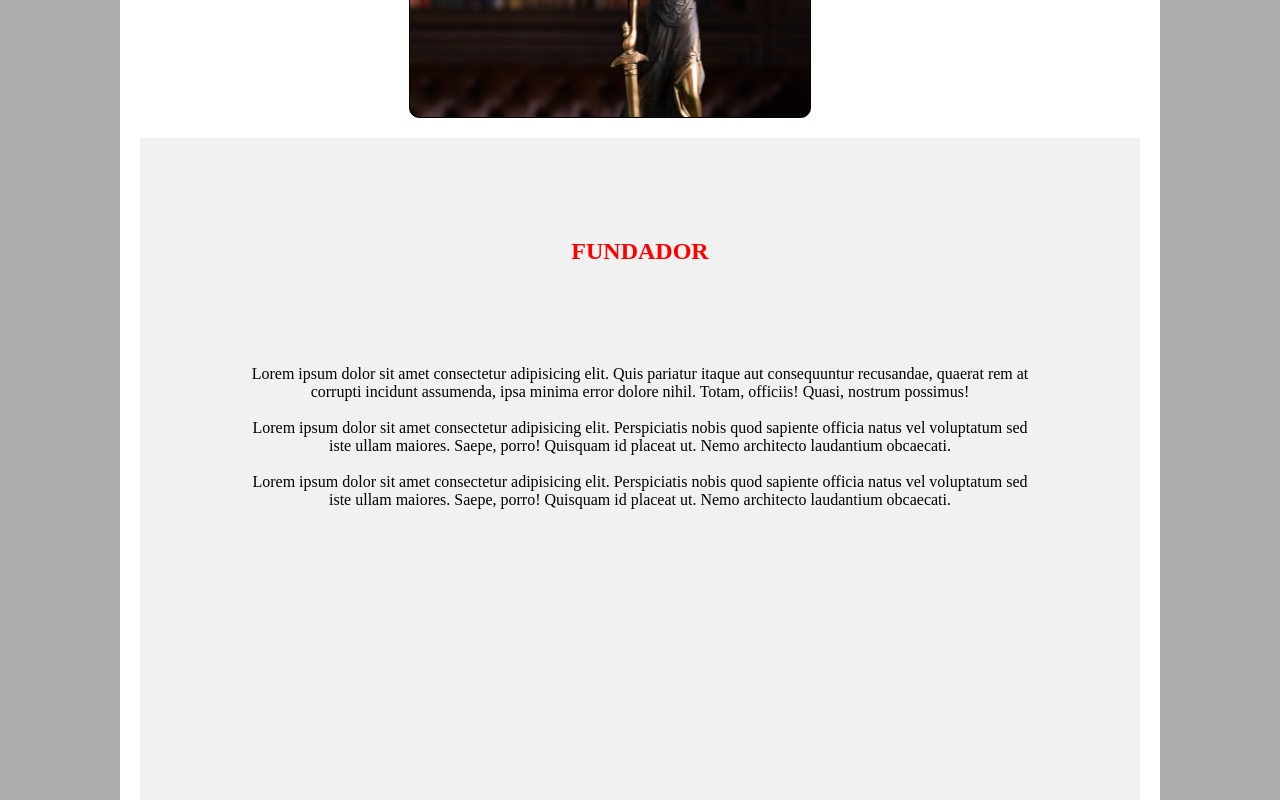
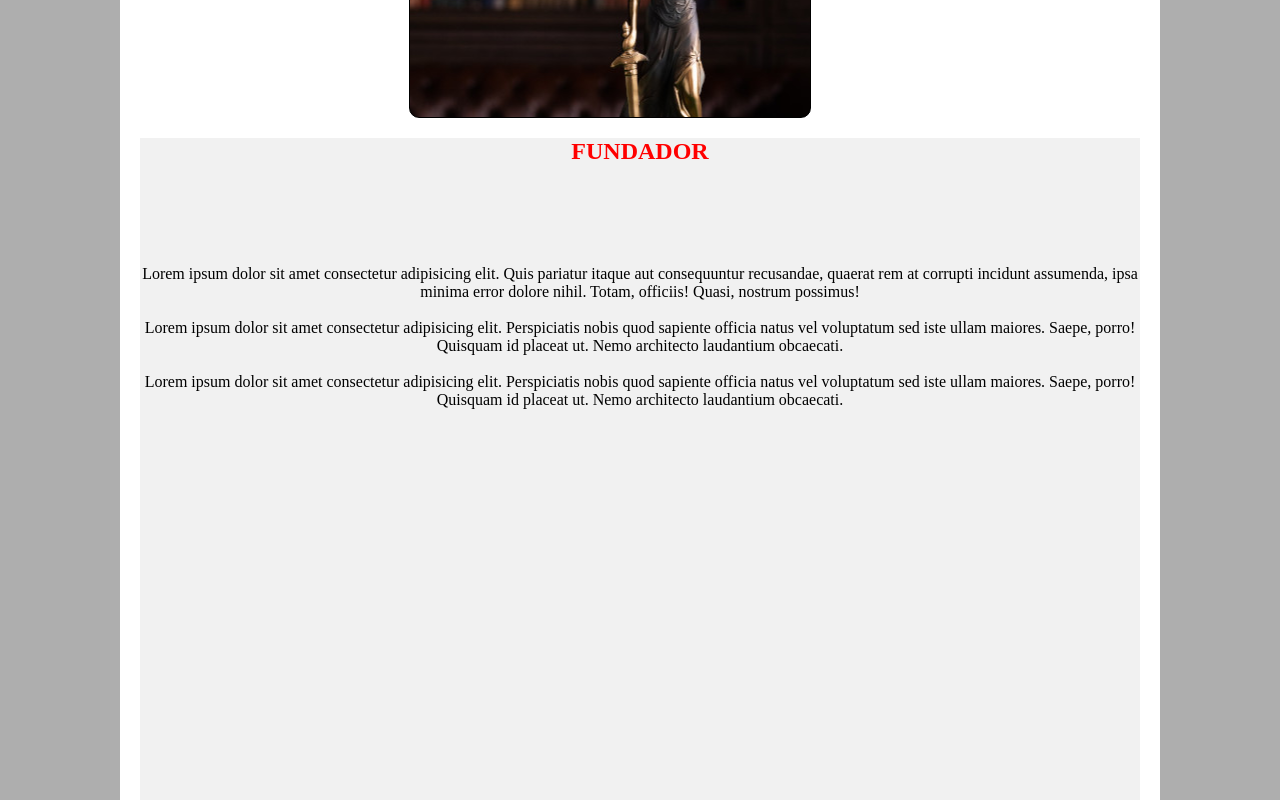
Before and after one commit to guilhermelevii/jbc-advocacia, a plain HTML site: page index.html in a window 1280 px wide. Shown: the part 1360-2160 px from the top of the page. Drawn offline with Linux system fonts and the light colour scheme.

Commit message:
atualização aside tamanho

```diff
--- a/style.css
+++ b/style.css
@@ -8,6 +8,7 @@ body {
   background-color: #0b0b0b54;
   color: black;
   min-height: 100vh;
+
 }
 
 header {
@@ -46,6 +47,7 @@ main {
   max-width: 1000px;
   margin: auto;
   padding: 20px;
+  min-height: 100vh;
 }
 article {
   padding-top: 10px;
@@ -122,8 +124,8 @@ aside {
   min-width: 300px;
   max-width: 1000px;
   margin: auto;
-  padding: 100px;
   padding-bottom: 600px;
+  min-height: 100vh;
 
 }
 
```
